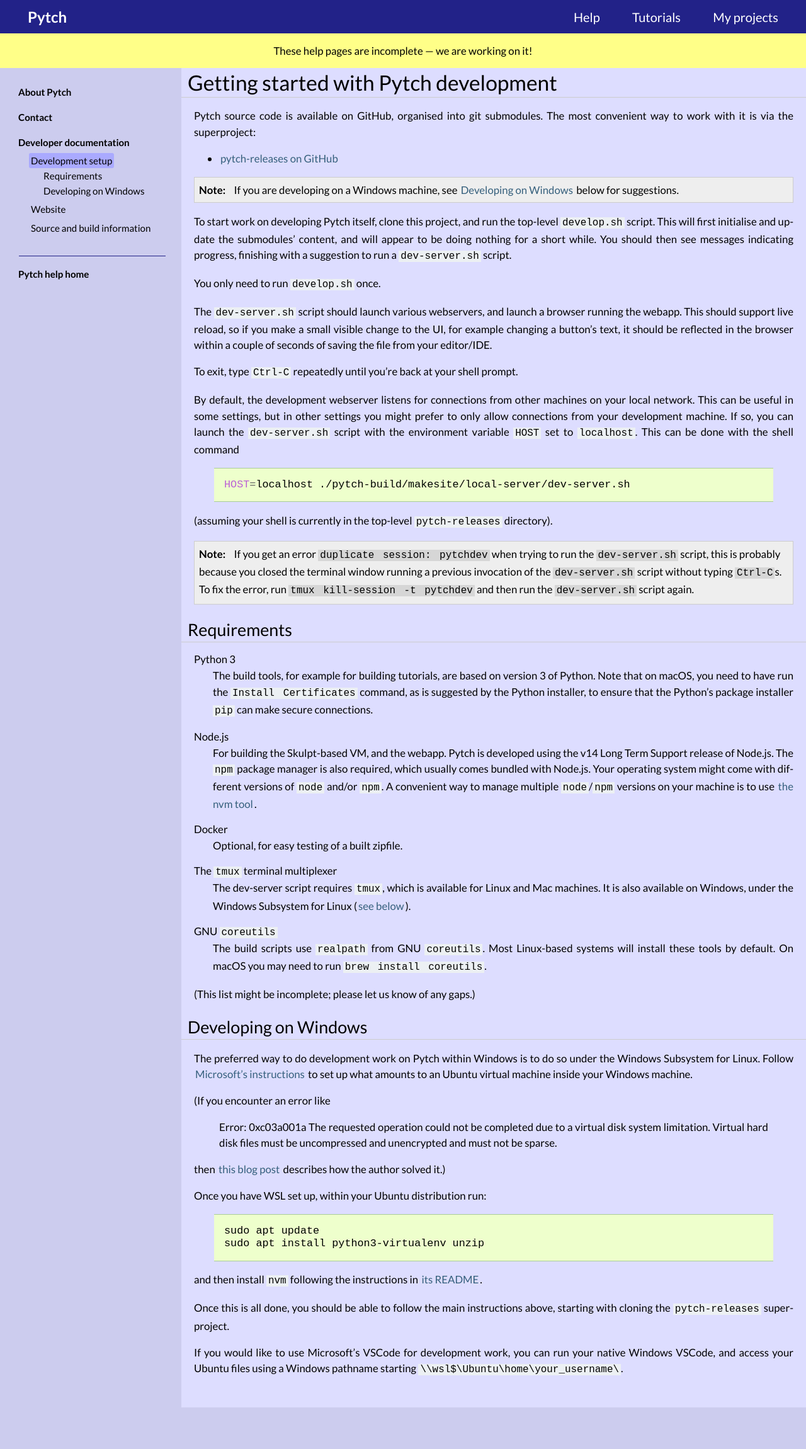
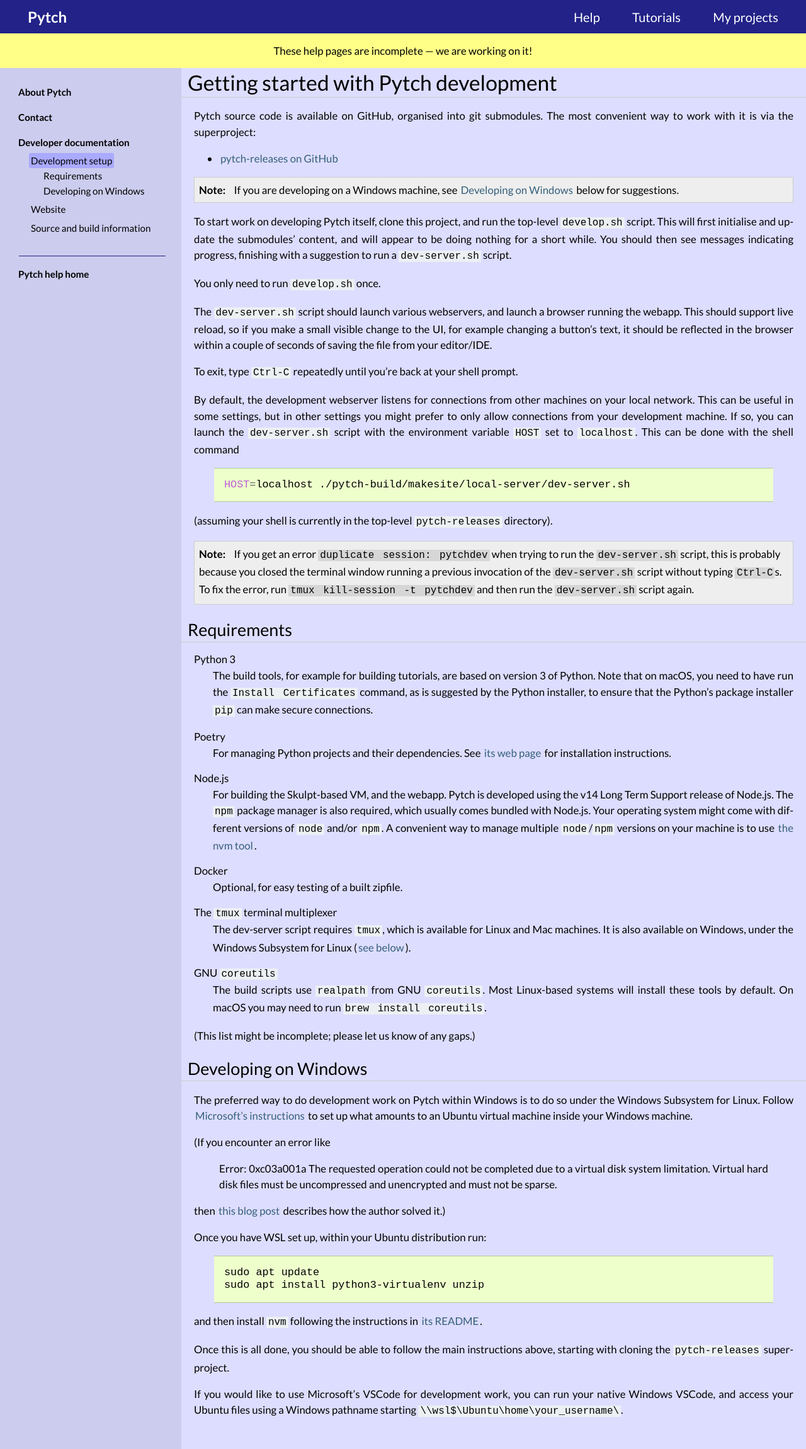
Before and after one commit to pytchlang/pytch-website, a Sphinx documentation site: the page built from source/developer/development-setup.rst, in a window 1280 px wide. Shown: the whole page at 63% size. Built offline with Sphinx 7.4.7, drawn with Linux system fonts in a browser that asks for light colours; pages that are not in the unit, such as notebooks, are missing from menus.

Commit message:
Docs: Describe "poetry" requirement

```diff
--- a/source/developer/development-setup.rst
+++ b/source/developer/development-setup.rst
@@ -63,6 +63,11 @@
   installer, to ensure that the Python's package installer ``pip`` can
   make secure connections.
 
+Poetry
+  For managing Python projects and their dependencies.  See `its web
+  page <https://python-poetry.org/docs/#installation>`_ for
+  installation instructions.
+
 Node.js
   For building the Skulpt-based VM, and the webapp.  Pytch is
   developed using the v14 Long Term Support release of Node.js.  The
```
